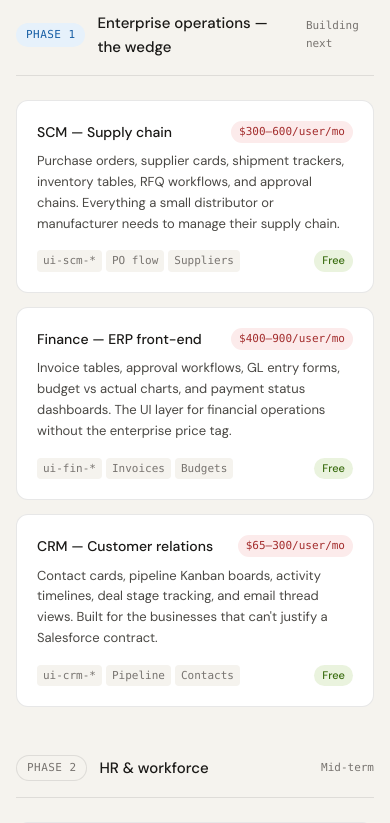
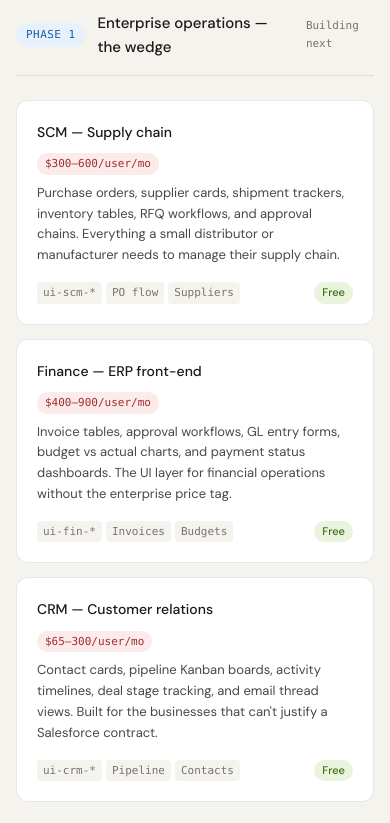
Before and after one commit to jlogan839-forge/forge-ui, a plain HTML site: page modules.html in a window 390 px wide. Shown: the part 1480-2303 px from the top of the page. Drawn offline with Linux system fonts and the light colour scheme.

Commit message:
Update forge-ui-kit.css

```diff
--- a/forge-ui-kit.css
+++ b/forge-ui-kit.css
@@ -1252,6 +1252,15 @@ body {
   .forge-container-sm {
     padding: 0 var(--forge-space-4);
   }
+   .module-card-top {
+    flex-direction: column;
+    align-items: flex-start;
+    gap: 6px;
+  }
+
+  .module-price {
+    font-size: 10px;
+  }
 }
 
 /* ----------------------------------------------------
```
